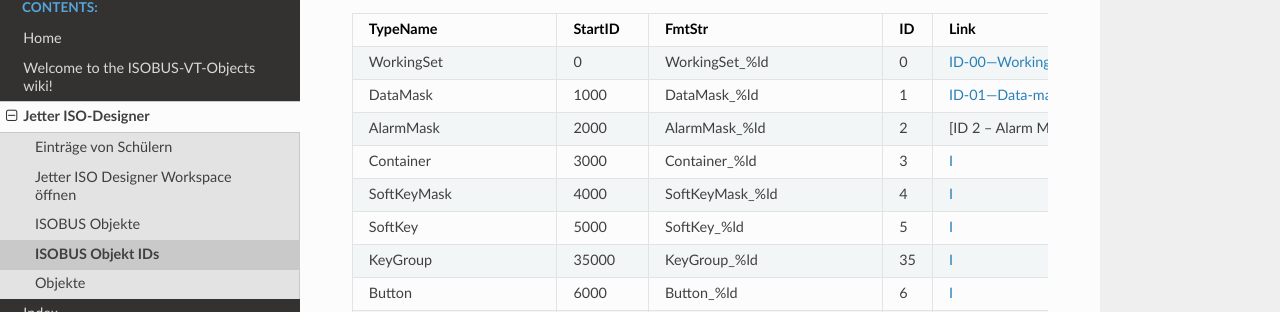
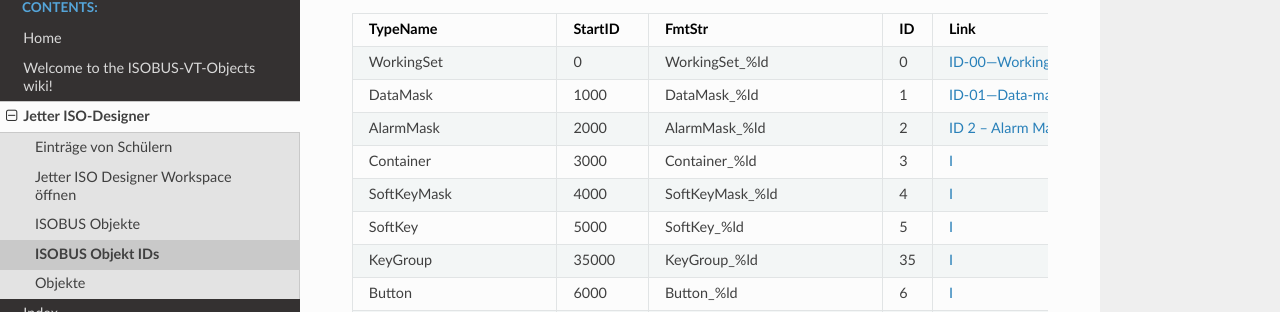
Before and after one commit to Meisterschulen-am-Ostbahnhof-Munchen/ISOBUS-VT-Objects-docs, a Sphinx documentation site: the page built from docs/ISOBUS-Objekt-IDs.md, in a window 1280 px wide and 900 px high, scrolled down 320 px. Shown: the part 139-451 px from the top of the window. Built offline with Sphinx 7.4.7 and the Read the Docs theme 2.0.0, drawn with Linux system fonts in a browser that asks for light colours; some of the changed lines change nothing that is shown.

Commit message:
Update ISOBUS-Objekt-IDs.md

```diff
--- a/docs/ISOBUS-Objekt-IDs.md
+++ b/docs/ISOBUS-Objekt-IDs.md
@@ -16,7 +16,7 @@
 | --- | --- | --- | --- | --- |
 | WorkingSet | 0 | WorkingSet\_%ld | 0 | [ID-00---Working-set---ISO-11783-6---B.1](ID-00---Working-set---ISO-11783-6---B.1) |
 | DataMask | 1000 | DataMask\_%ld | 1 | [ID-01---Data-mask---ISO-11783-6---B.2.](ID-01---Data-mask---ISO-11783-6---B.2) |
-| AlarmMask | 2000 | AlarmMask\_%ld | 2 | [ID 2 – Alarm Mask – ISO 11783-6 – B.3](ID 2 – Alarm Mask – ISO 11783-6 – B.3) |
+| AlarmMask | 2000 | AlarmMask\_%ld | 2 | [ID 2 – Alarm Mask – ISO 11783-6 – B.3](ID-02---Alarm-Mask---ISO-11783-6---B.3) |
 | Container | 3000 | Container\_%ld | 3 | [I](I) |
 | SoftKeyMask | 4000 | SoftKeyMask\_%ld | 4 | [I](I) |
 | SoftKey | 5000 | SoftKey\_%ld | 5 | [I](I) |
```
